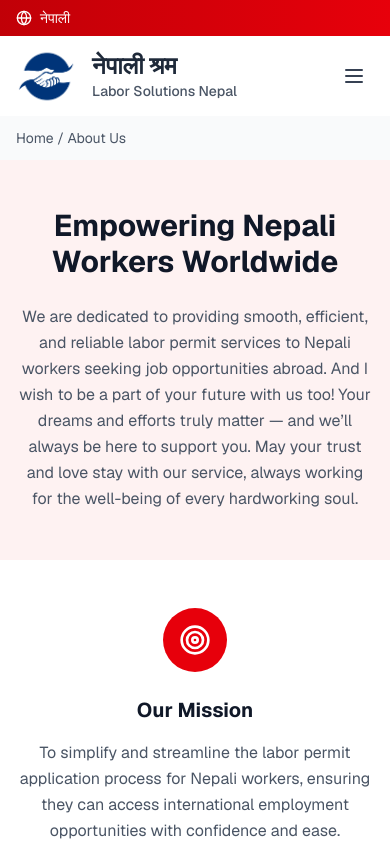
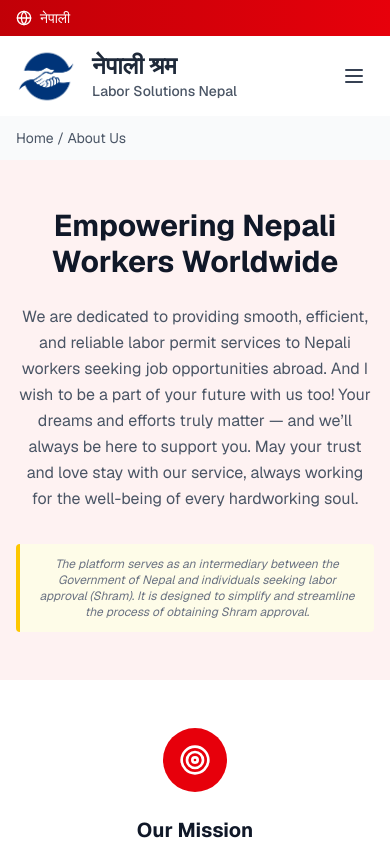
Before and after one commit to crizanp/landingpage, a Next.js app: page /about in a window 390 px wide. Shown: the top 844 px of the page. Built offline with nearby package versions, Linux system fonts and the light colour scheme.

Commit message:
in about us as well in faq as well

```diff
--- a/components/FAQSection.js
+++ b/components/FAQSection.js
@@ -7,6 +7,10 @@ const SimpleFAQ = ({ language = 'en' }) => {
       title: "Frequently Asked Questions",
       subtitle: "Find answers to common questions about Nepal Labor Permit application process",
       faqs: [
+        {
+          question: "What is the role of this platform?",
+          answer: "The platform serves as an intermediary between the Government of Nepal and individuals seeking labor approval (Shram). It is designed to simplify and streamline the process of obtaining Shram approval."
+        },
         {
           question: "What is Nepal Labor Permit System?",
           answer: "The Nepal Labor Permit System is a digital platform that allows Nepali citizens to apply for labor permits (श्रम स्वीकृति) online for foreign employment. This system streamlines the process of obtaining necessary approvals from the Department of Foreign Employment (DoFE) for working abroad legally."
@@ -61,6 +65,10 @@ const SimpleFAQ = ({ language = 'en' }) => {
       title: "बारम्बार सोधिने प्रश्नहरू",
       subtitle: "नेपाल श्रम अनुमति आवेदन प्रक्रियाको बारेमा सामान्य प्रश्नहरूको जवाफ पाउनुहोस्",
       faqs: [
+        {
+          question: "यो प्लेटफर्मको भूमिका के हो?",
+          answer: "यो प्लेटफर्म नेपाल सरकार र श्रम स्वीकृति (श्रम) खोज्ने व्यक्तिहरूबीचको मध्यस्थको रूपमा कार्य गर्दछ। श्रम स्वीकृति प्राप्त गर्ने प्रक्रिया सरल र सुव्यवस्थित बनाउन डिजाइन गरिएको हो।"
+        },
         {
           question: "नेपाल श्रम अनुमति प्रणाली के हो?",
           answer: "नेपाल श्रम अनुमति प्रणाली एक डिजिटल प्लेटफर्म हो जसले नेपाली नागरिकहरूलाई वैदेशिक रोजगारीको लागि श्रम अनुमति (श्रम स्वीकृति) अनलाइन आवेदन दिन अनुमति दिन्छ। यो प्रणालीले वैदेशिक रोजगार विभाग (DoFE) बाट वैध रूपमा विदेश काम गर्नको लागि आवश्यक अनुमोदन प्राप्त गर्ने प्रक्रियालाई सुव्यवस्थित बनाउँछ।"
--- a/pages/about.js
+++ b/pages/about.js
@@ -440,6 +440,14 @@ const AboutUsPage = () => {
                             <p className="text-base sm:text-lg text-gray-600 max-w-3xl mx-auto leading-relaxed">
                                 {t.heroDescription}
                             </p>
+                           {/* Intermediary Disclaimer */}
+                           <div className="mt-8">
+                               <p className="text-xs sm:text-sm text-gray-500 italic max-w-2xl mx-auto bg-yellow-50 border-l-4 border-yellow-400 py-3 px-4 rounded">
+                                   {language === 'en'
+                                     ? 'The platform serves as an intermediary between the Government of Nepal and individuals seeking labor approval (Shram). It is designed to simplify and streamline the process of obtaining Shram approval.'
+                                     : 'यो प्लेटफर्म नेपाल सरकार र श्रम स्वीकृति (श्रम) खोज्ने व्यक्तिहरूबीचको मध्यस्थको रूपमा कार्य गर्दछ। श्रम स्वीकृति प्राप्त गर्ने प्रक्रिया सरल र सुव्यवस्थित बनाउन डिजाइन गरिएको हो।'}
+                               </p>
+                           </div>
                         </div>
                     </header>
 
```
